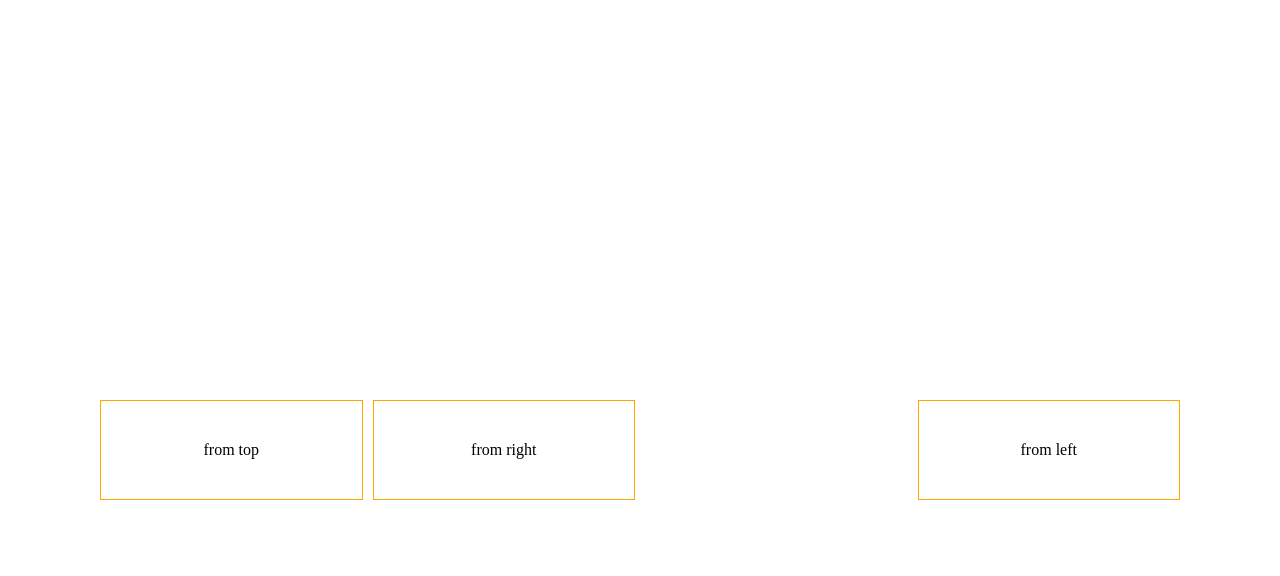
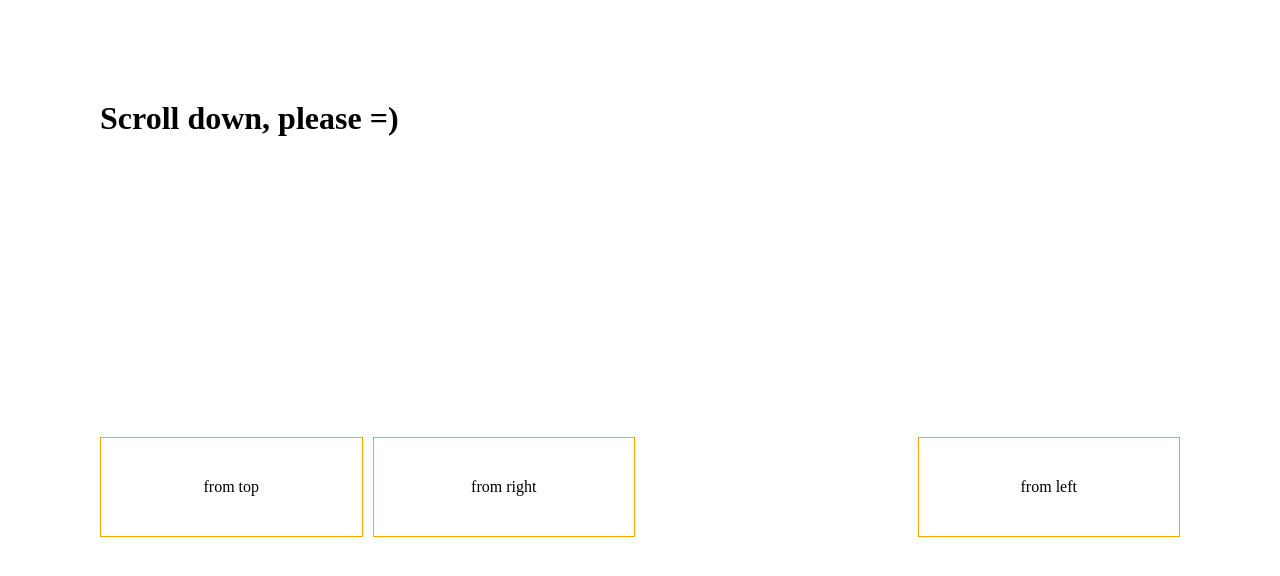
Before and after one commit to lvivduncan/levus-animate, a plain HTML site: page index.html in a window 1280 px wide. Drawn offline with Linux system fonts and the light colour scheme.

Commit message:
scroll down, please

```diff
--- a/index.html
+++ b/index.html
@@ -8,6 +8,7 @@
 </head>
 <body>
 
+  <h1>Scroll down, please =)</h1>
   <div style="height: 300px;"></div>
 
   <div class="container">
```
